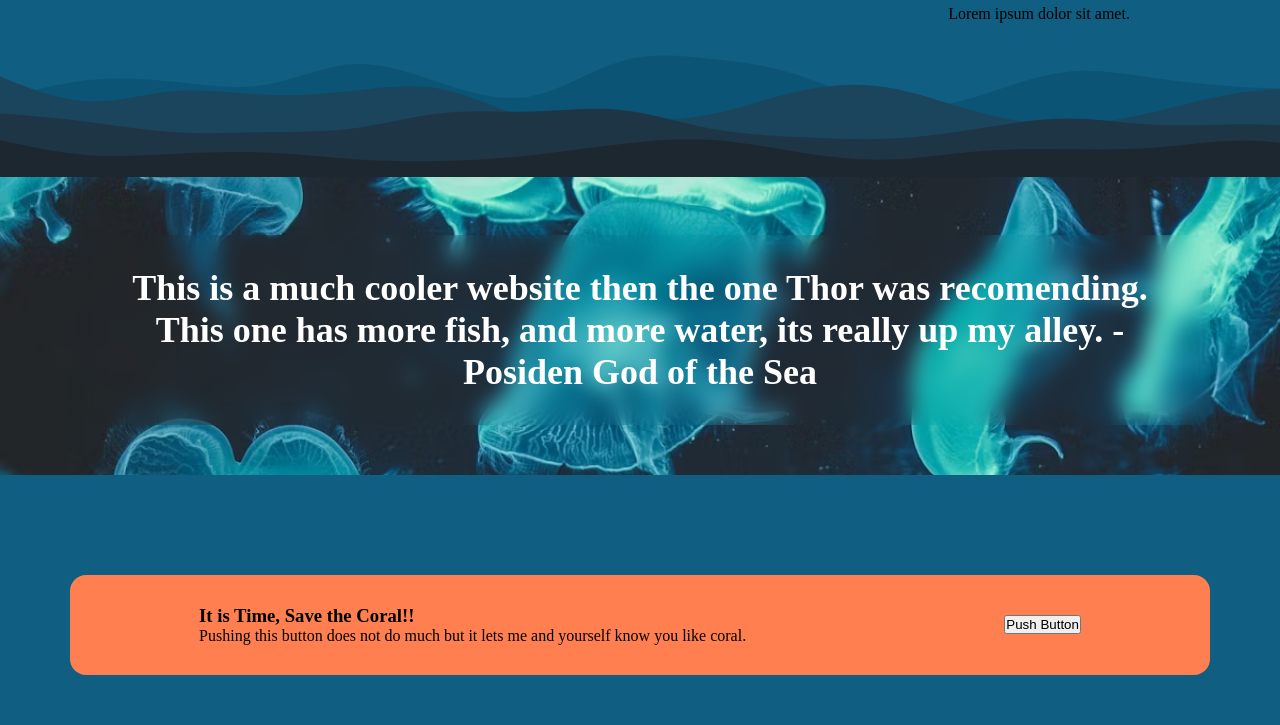
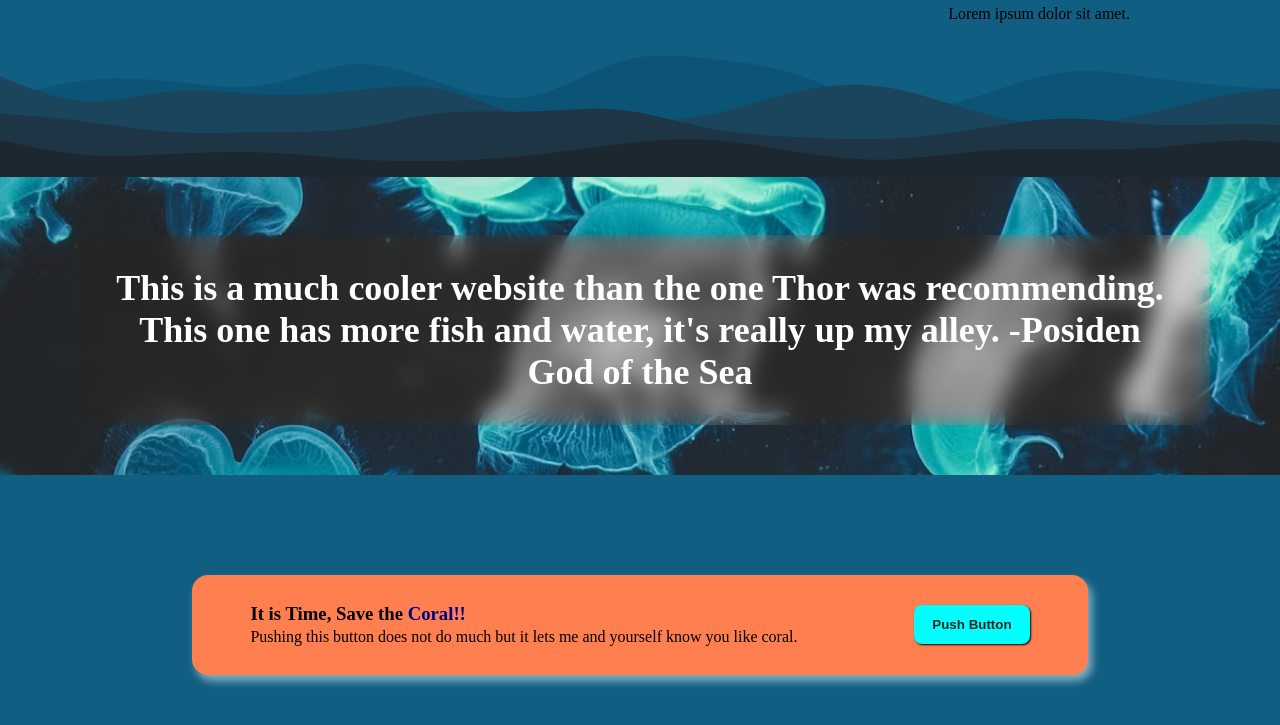
Before and after one commit to Taylir/odin-landing-page, a plain HTML site: page index.html in a window 1280 px wide. Shown: the part 971-1696 px from the top of the page. Drawn offline with Linux system fonts and the light colour scheme.

Commit message:
Add the rest of the call to action HMTL/CSS

```diff
--- a/index.html
+++ b/index.html
@@ -70,9 +70,9 @@
       <div class="container">
         <div class="testimonialHolder">
           <p>
-            This is a much cooler website then the one Thor was recomending.
-            This one has more fish, and more water, its really up my alley.
-            -Posiden God of the Sea
+            This is a much cooler website than the one Thor was recommending.
+            This one has more fish and water, it's really up my alley. -Posiden
+            God of the Sea
           </p>
         </div>
       </div>
@@ -80,7 +80,7 @@
     <section id="callToAction">
       <div class="container">
         <div class="callToText">
-          <h3>It is Time, Save the Coral!!</h3>
+          <h3>It is Time, Save the <span>Coral!!</span></h3>
           <p>
             Pushing this button does not do much but it lets me and yourself
             know you like coral.
--- a/styles.css
+++ b/styles.css
@@ -26,6 +26,10 @@ a {
 
 nav {
   background-color: #1f2937;
+  position: sticky;
+  top: 0;
+  box-shadow: 0 1px 4px rgba(0, 0, 0, 0.5);
+  z-index: 1;
 }
 
 nav .container {
@@ -198,7 +202,7 @@ nav .container {
   place-items: center;
   padding: 32px;
   border-radius: 16px;
-  backdrop-filter: blur(10px);
+  backdrop-filter: blur(10px) grayscale(1);
 }
 
 .testimonialHolder p {
@@ -217,10 +221,40 @@ nav .container {
 
 #callToAction .container {
   height: 100px;
-  width: 100%;
+  width: 70%;
   border-radius: 16px;
+  box-shadow: 4px 6px 8px rgba(255, 255, 255, 0.5);
   background-color: coral;
   display: flex;
   justify-content: space-around;
   align-items: center;
 }
+
+.callToText {
+  line-height: 1.3;
+}
+
+.callToText h3 span {
+  color: navy;
+  font-weight: bold;
+}
+
+.callToButton {
+  font-weight: 600;
+  color: #242424;
+  background-color: aqua;
+  border: 2px solid aqua;
+  border-radius: 8px;
+  padding: 10px 16px;
+  box-shadow: 1px 1px 2px black;
+  transition: all 30ms ease-in-out;
+}
+
+.callToButton:active {
+  border: 2px inset grey;
+  box-shadow: -1px -1px 2px black;
+}
+
+.callToButton:hover {
+  cursor: pointer;
+}
```
